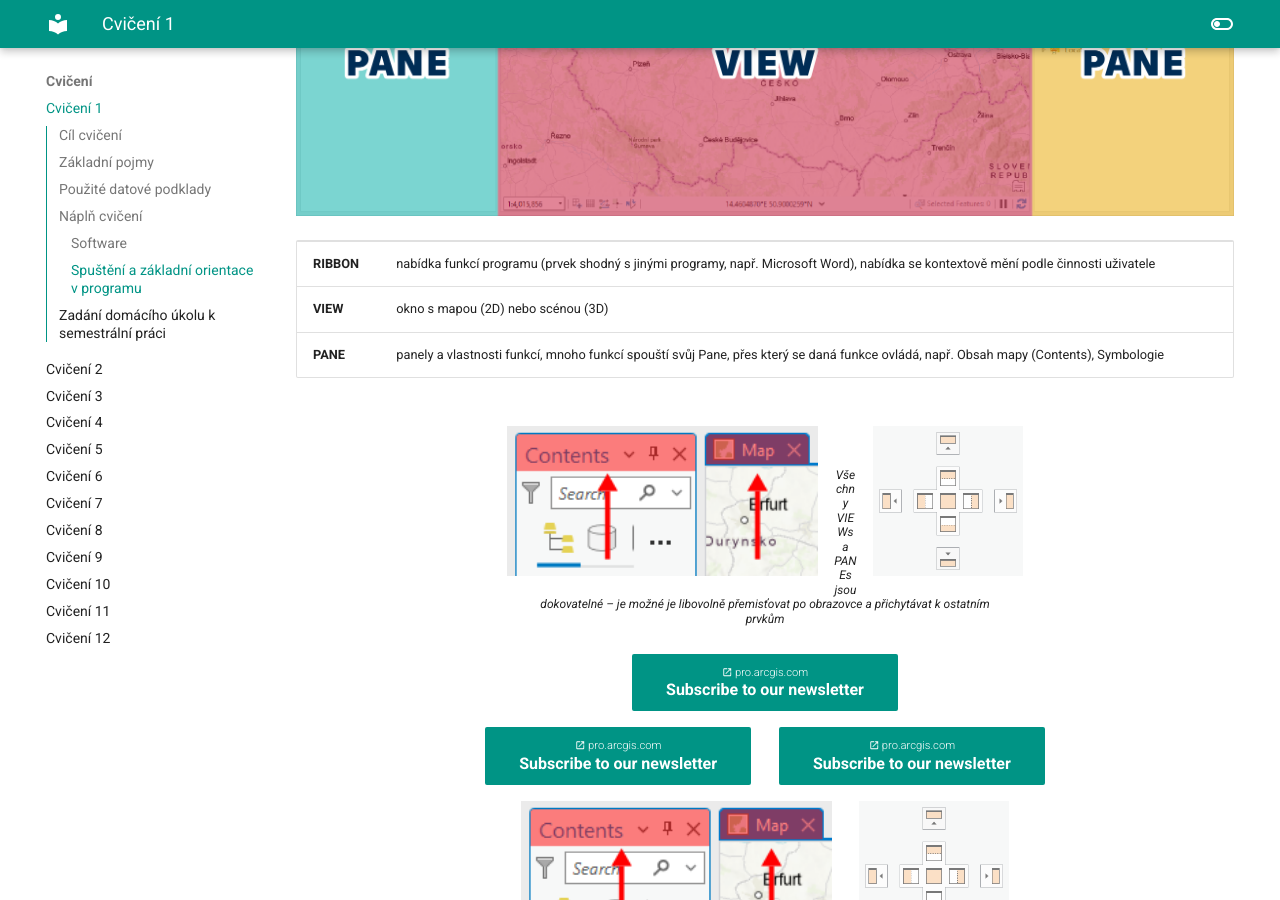
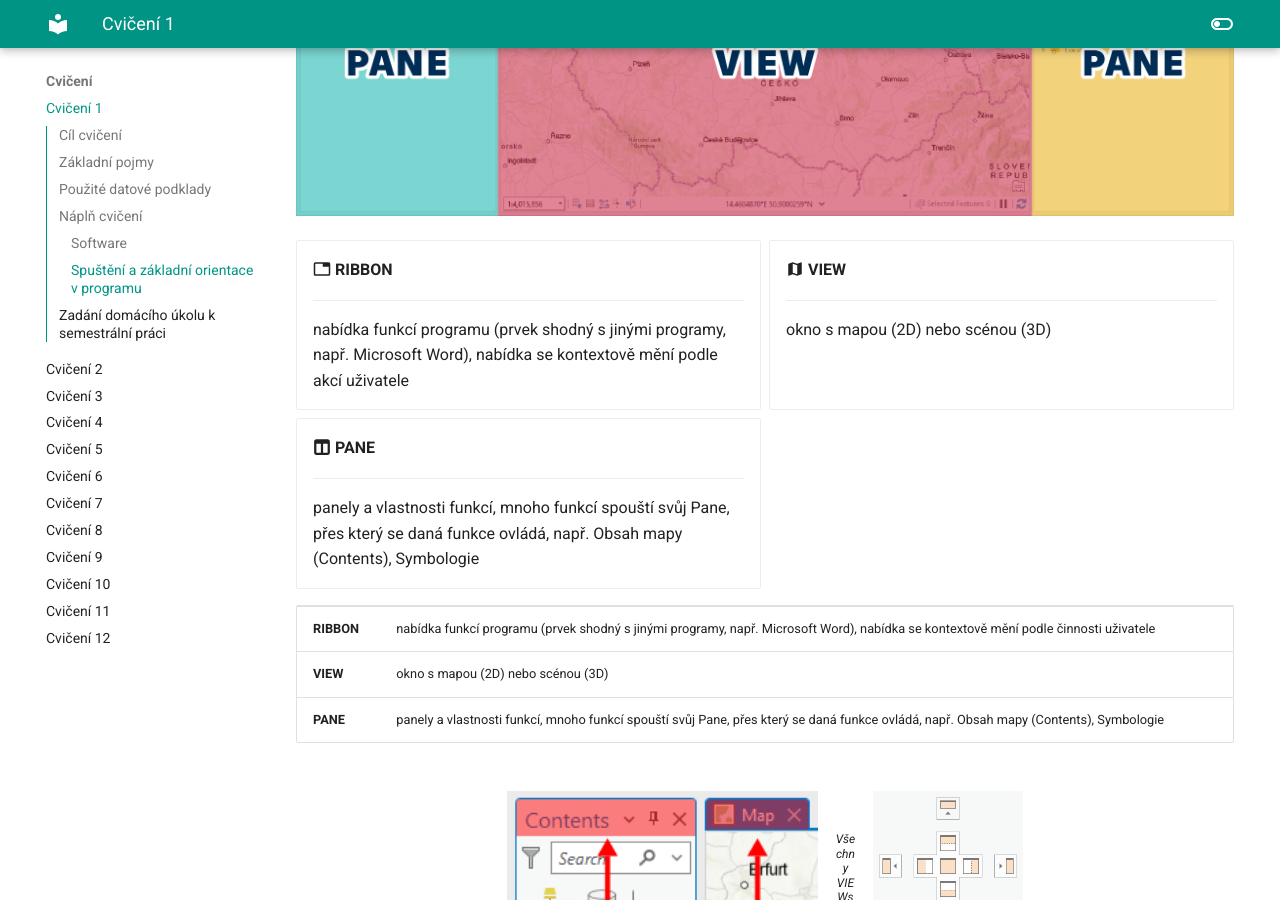
Before and after one commit to k155gis0/gis1, an MkDocs documentation site: the page built from docs/cviceni/cviceni1.md, in a window 1280 px wide and 900 px high, scrolled down 1702 px. Built offline with MkDocs 1.6.1 and Material for MkDocs 9.7.7, drawn with Linux system fonts in a browser that asks for light colours.

Commit message:
prace na cviceni 1

```diff
--- a/docs/cviceni/cviceni1.md
+++ b/docs/cviceni/cviceni1.md
@@ -51,6 +51,38 @@ Při spuštění probíhá ověření licence přes příslušnost k organizaci
 <br>
 ![Albuquerque, New Mexico](../assets/cviceni1/img_01.png)
 
+<div class="grid cards" markdown>
+-   :material-tab: __RIBBON__
+
+    ---
+
+    nabídka funkcí programu (prvek shodný s jinými programy, např. Microsoft Word), nabídka se kontextově mění podle akcí uživatele
+
+-   :material-map: __VIEW__
+
+    ---
+
+    okno s mapou (2D) nebo scénou (3D)
+
+-   :fontawesome-solid-table-columns: __PANE__
+
+    ---
+
+    panely a vlastnosti funkcí, mnoho funkcí spouští svůj Pane, přes který se daná funkce ovládá, např. Obsah mapy (Contents), Symbologie
+</div>
+
+
+
+
+
+
+
+
+
+
+
+
+
 <table style="width: 100%;">
   <tbody>
     <tr>
@@ -83,8 +115,8 @@ Při spuštění probíhá ověření licence přes příslušnost k organizaci
 [<span class="md-button-top-text"><span class="md-button-top-text-icon">:material-open-in-new:</span> pro.arcgis.com</span><br>Subscribe to our newsletter](#){ .md-button .md-button--primary .text-align-center}
 {: align=center }
 
-![](/assets/cviceni1/img_02.png){ style="height:150px;"}&nbsp;&nbsp;&nbsp;&nbsp;&nbsp;&nbsp;
-![](/assets/cviceni1/img_03.png){ style="height:150px;"}
+![](../assets/cviceni1/img_02.png){ style="height:150px;"}&nbsp;&nbsp;&nbsp;&nbsp;&nbsp;&nbsp;
+![](../assets/cviceni1/img_03.png){ style="height:150px;"}
 {: style="margin-bottom:0px;" align=center }
 <figcaption>Všechny VIEWs a PANEs jsou dokovatelné – je možné je libovolně přemisťovat po obrazovce a přichytávat k ostatním prvkům</figcaption>
 
```
